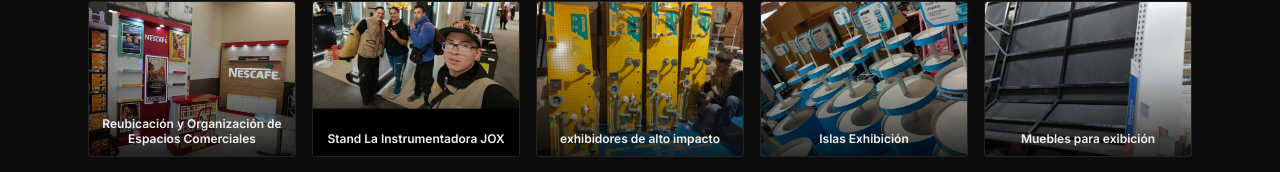
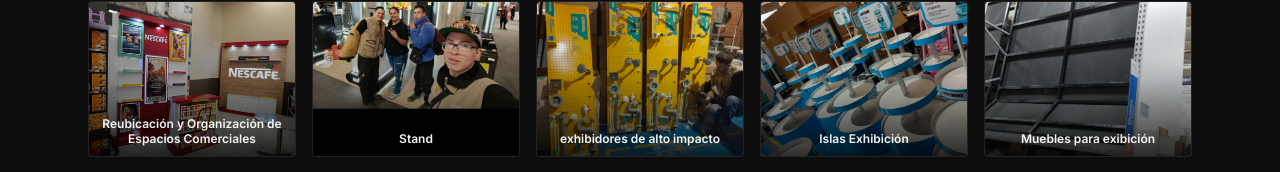
Before and after one commit to Brayansanchez10/tia, a React (Vite) app: page /trabajos in a window 1280 px wide. Shown: the part 917-1089 px from the top of the page. Built offline with nearby package versions, Linux system fonts and the light colour scheme; what @react-pdf/renderer would draw is missing.

Commit message:
Nuevos ajustes

```diff
--- a/src/content/site.ts
+++ b/src/content/site.ts
@@ -219,12 +219,12 @@ export const site = {
         ],
       },
       {
-        slug: 'Stand La Instrumentadora JOX',
-        title: 'Stand La Instrumentadora JOX',
+        slug: 'Stand',
+        title: 'Stand ',
         dateLabel: 'Retail',
         portfolioKind: 'corporativo',
         category: 'Comercial',
-        excerpt: ['Feria de Cirujanos - Medellín 2026   🧠 Cerebro LED + Columna iluminada,⚡ Panel circuito retroiluminado , 🎯 Diseñado para impactar',
+        excerpt: ['Estand de exhibición para feria comercial. Madera, metal y acrílico. Diseño y fabricación de mobiliario para exhibición de productos en ferias comerciales. Creamos stands atractivos y funcionales que destacan la marca y los productos de nuestros clientes.',
         ],
         images: [
           '/img/trabajos/comerciales/JOX/ST1.mp4',
@@ -240,7 +240,6 @@ export const site = {
           '/img/trabajos/comerciales/JOX/ST11.jpeg',
           '/img/trabajos/comerciales/JOX/ST12.jpeg',
           '/img/trabajos/comerciales/JOX/ST13.mp4',
-          '/img/trabajos/comerciales/JOX/ST14.mp4',
           '/img/trabajos/comerciales/JOX/M1.jpeg',
           '/img/trabajos/comerciales/JOX/M2.jpeg',
           '/img/trabajos/comerciales/JOX/M3.jpeg',
@@ -356,6 +355,7 @@ export const site = {
           '/img/trabajos/comerciales/Almacen/M3.jpeg',
           '/img/trabajos/comerciales/Almacen/M4.jpeg',
           '/img/trabajos/comerciales/Almacen/M1.mp4',
+          '/img/trabajos/comerciales/JOX/ST14.mp4',
         ],
         paragraphs: [
           'Proyecto comercial con registro fotográfico y vídeo del conjunto montado.',
```
